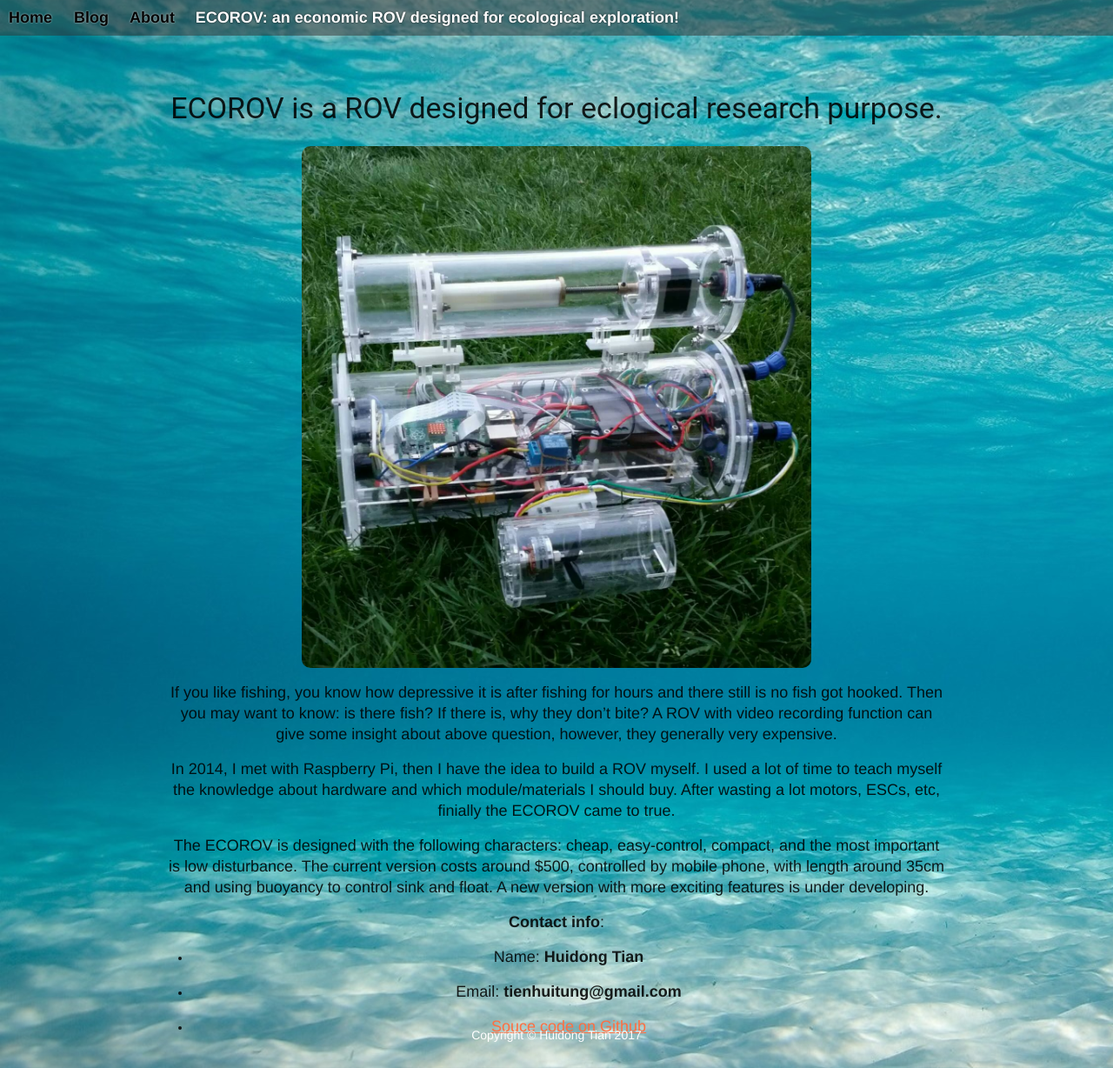
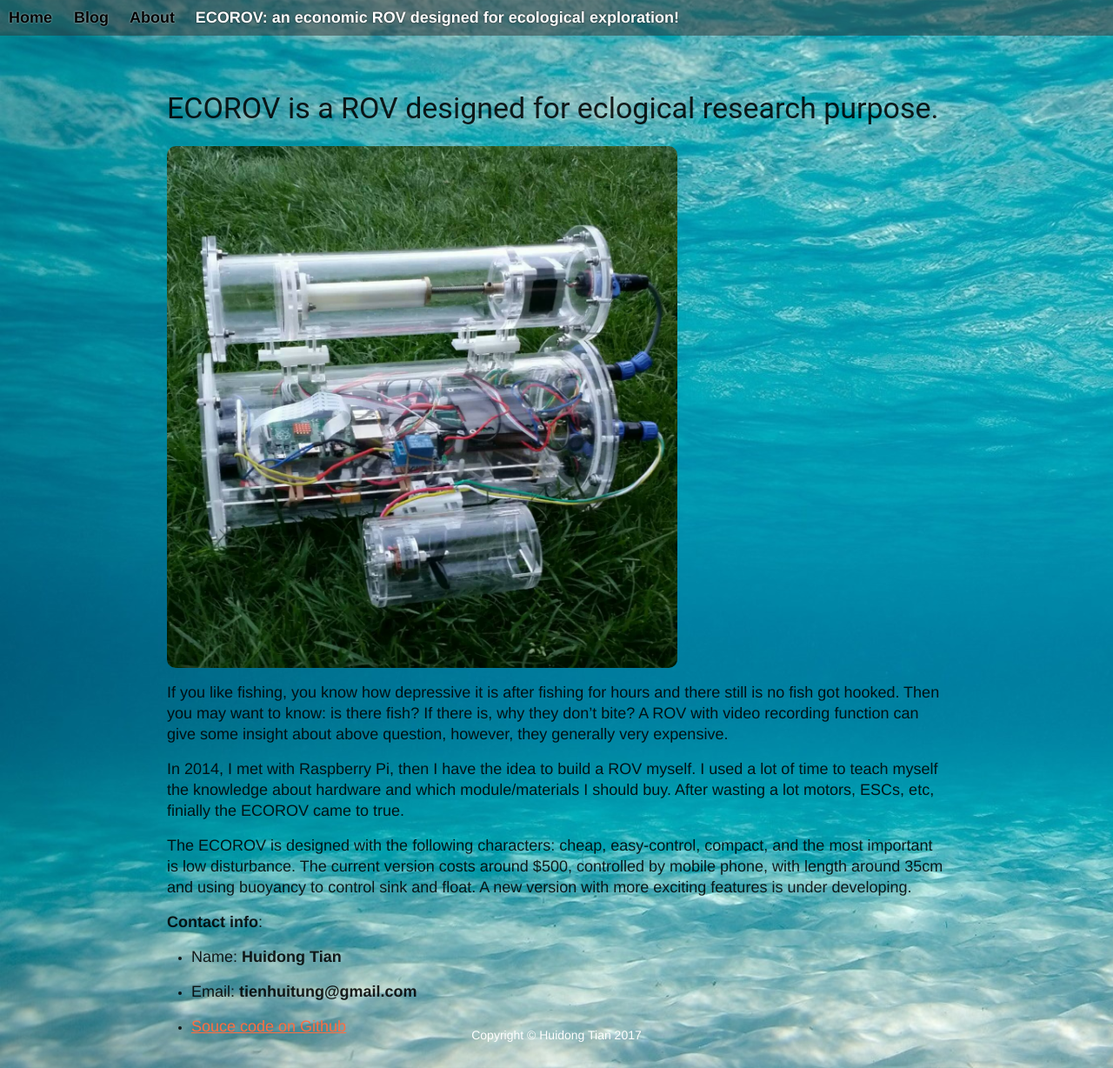
Before and after one commit to ecorov/ecorov.github.io, a Jekyll site: the page built from about.md, in a window 1280 px wide and 1228 px high. Shown: the whole window at 87% size. Built offline with Jekyll 4.4.1, drawn with Linux system fonts in a browser that asks for light colours; nearby versions of some CDN libraries.

Commit message:
Update main.css

```diff
--- a/css/main.css
+++ b/css/main.css
@@ -68,25 +68,25 @@ footer {
 
 
 section.blog-block {
-	position: absolute;
+    position: absolute;
     top: calc(100vw*9/16);
     margin: auto;
     border-width: 5px;
     padding-top: 40px;
-	min-height: 100vh;
+    min-height: 100vh;
 }
 
 
 article.page-content {
     padding: 80px 15vw 20px 15vw;
-    text-align: center;
+    //text-align: center;
 }
 
 article.post {
     background-image: url("/css/ocean.jpg");
     background-size: cover;
     text-align: center;
-    padding: 80px 15vw 20px 15vw;
+    //padding: 80px 15vw 20px 15vw;
 }
 
 article p {
```
